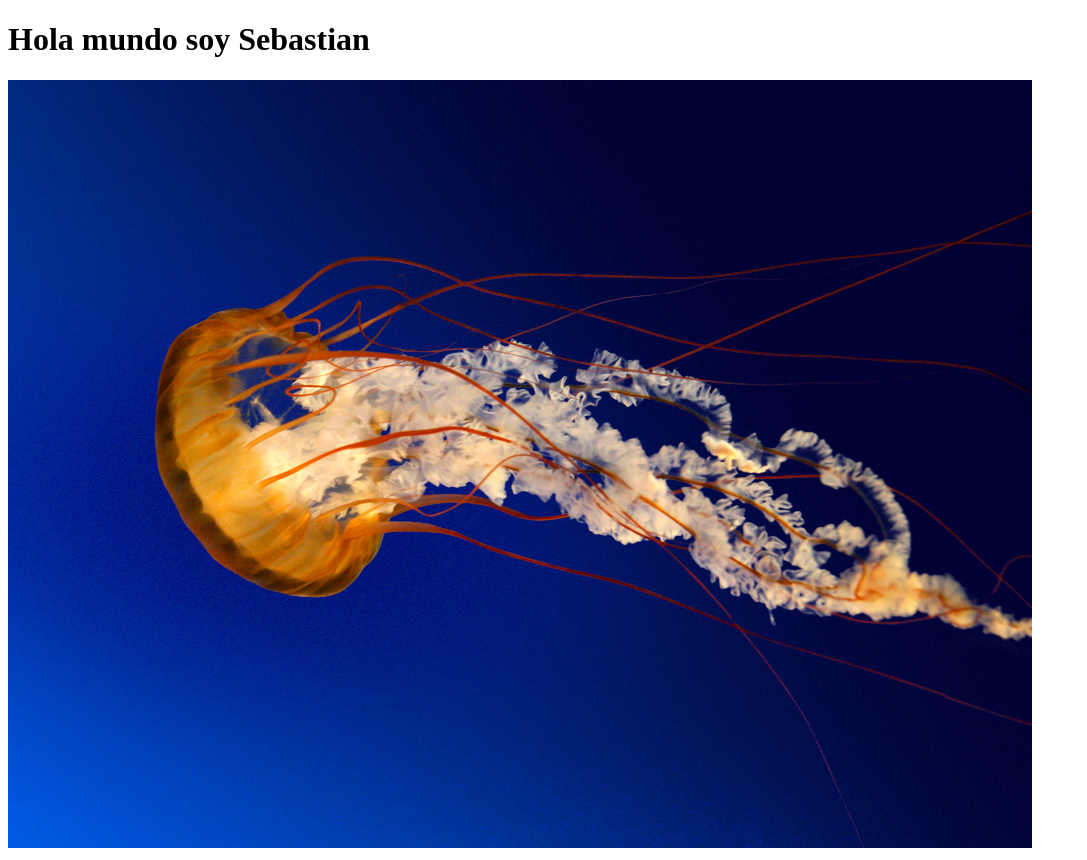
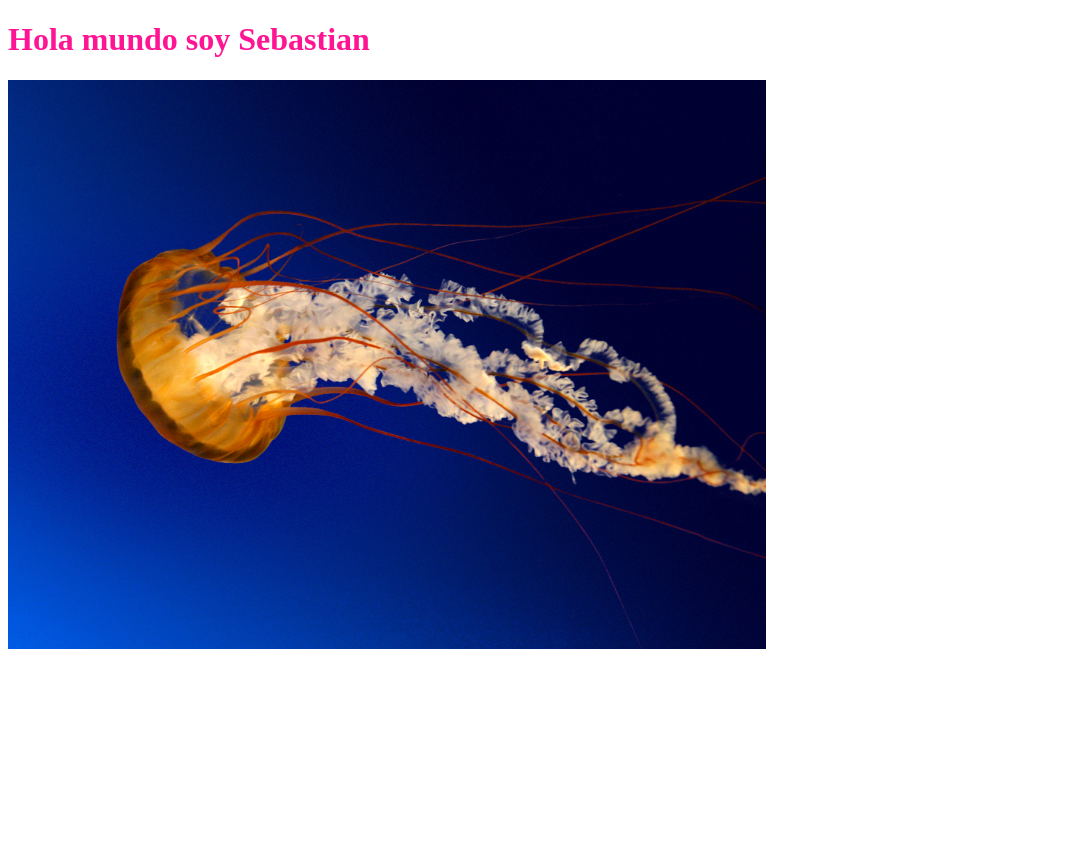
Before and after one commit to mrdarco48/MyRepositoryCadif1, a plain HTML site: page index.html in a window 1280 px wide. Shown: the whole page, without its empty margins (0-1087 px from the left). After the commit the page ends 800 px from the top, so only its background shows below. Drawn offline with Linux system fonts and the light colour scheme.

Commit message:
Redujimos la imagen un 60%

```diff
--- a/index.html
+++ b/index.html
@@ -7,9 +7,9 @@
     <title>Sebastian</title>
 </head>
 <body>
-    <h1>Hola mundo soy Sebastian</h1>
+    <h1 style="color: deeppink">Hola mundo soy Sebastian</h1>
     <div>
-        <img src="Jellyfish.jpg" alt="" srcset="">
+        <img src="Jellyfish.jpg" alt="" width="60%">
     </div>
 </body>
 </html>
```
